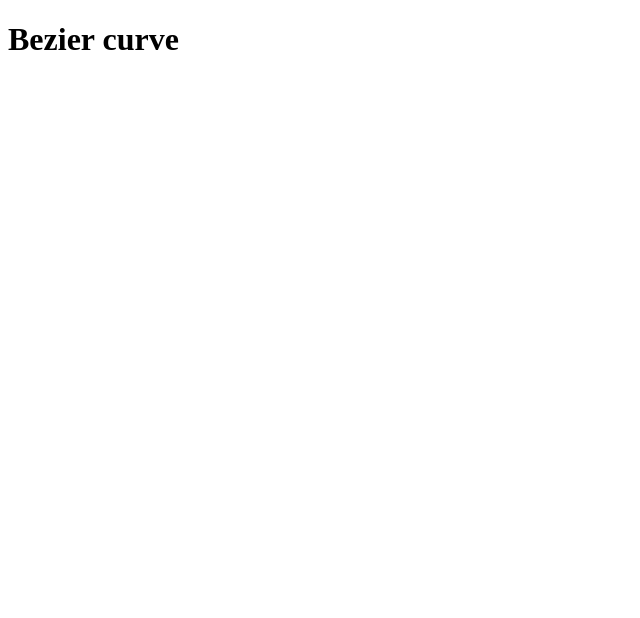
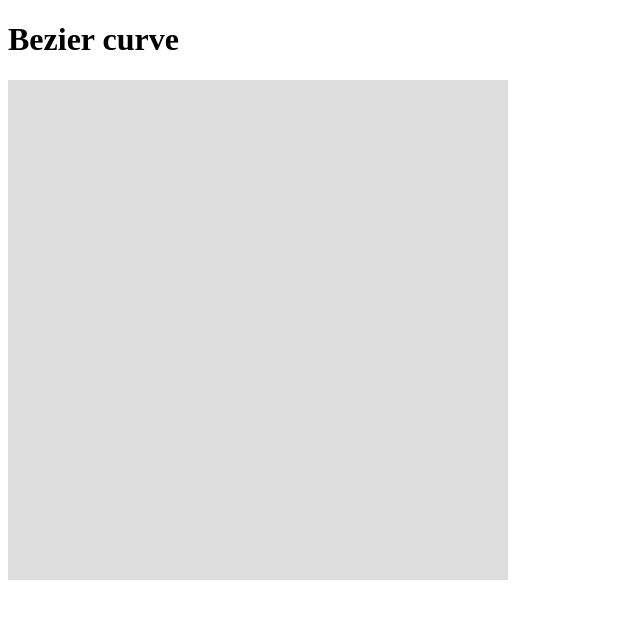
Before and after one commit to mateuszmanczak04/bezier-curve-drawer, a website: page index.html in a window 1280 px wide. Shown: the whole page, without its empty margins (0-640 px from the left). Drawn offline with Linux system fonts and the light colour scheme.

Commit message:
Setup typescript

```diff
--- a/index.html
+++ b/index.html
@@ -7,7 +7,7 @@
 </head>
 <body>
     <h1>Bezier curve</h1>
-    <canvas id="canvas"></canvas>
-    <script src="app.js"></script>
+    <canvas id="canvas" width="500" height="500"></canvas>
+    <script src="./build/app.js"></script>
 </body>
 </html>
--- /dev/null
+++ b/src/app.ts
@@ -0,0 +1,4 @@
+const canvas = document.querySelector('#canvas') as HTMLCanvasElement;
+canvas.style.backgroundColor = '#ddd'
+
+const ctx = canvas.getContext('2d')
```
Also changed, not shown: package.json (added, +15 -0 lines), tsconfig.json (added, +12 -0 lines), app.js (deleted), build/app.js (added), 3 other files.
